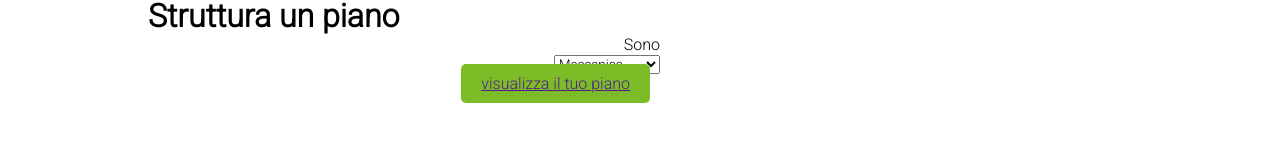
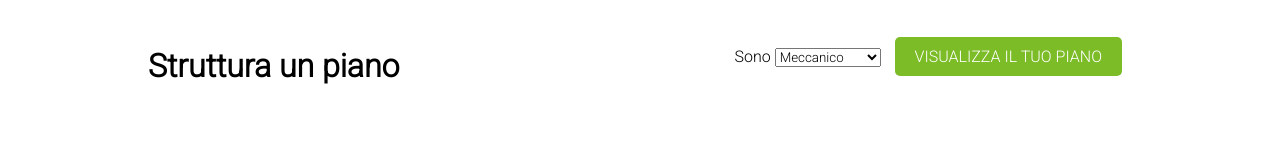
Before and after one commit to andreagavardi/htmlcss-fluentify, a plain HTML site: page index.html in a window 1280 px wide. Shown: the part 1614-1755 px from the top of the page. Before the commit the page ends 1717 px from the top, so only its background shows below. Drawn offline with Linux system fonts and the light colour scheme.

Commit message:
initialize footer

```diff
--- a/assets/css/style.css
+++ b/assets/css/style.css
@@ -196,7 +196,14 @@ hr {
 .col-2 {
   float: left;
   width: calc(100% / 2);
-  margin: 0 20px;
+  padding: 0 20px;
+}
+footer {
+  padding-top: 50px;
+  height: 200px;
+}
+footer h2 {
+  font-size: 2rem;
 }
 
 .help {
@@ -213,7 +220,11 @@ hr {
 .text-right {
   text-align: right;
 }
-
-footer h2 {
-  font-size: 2rem;
+.col-2 form {
+  display: inline-block;
 }
+.col-2 .btn {
+  text-transform: uppercase;
+  text-decoration: none;
+  color: white;
+}
```
